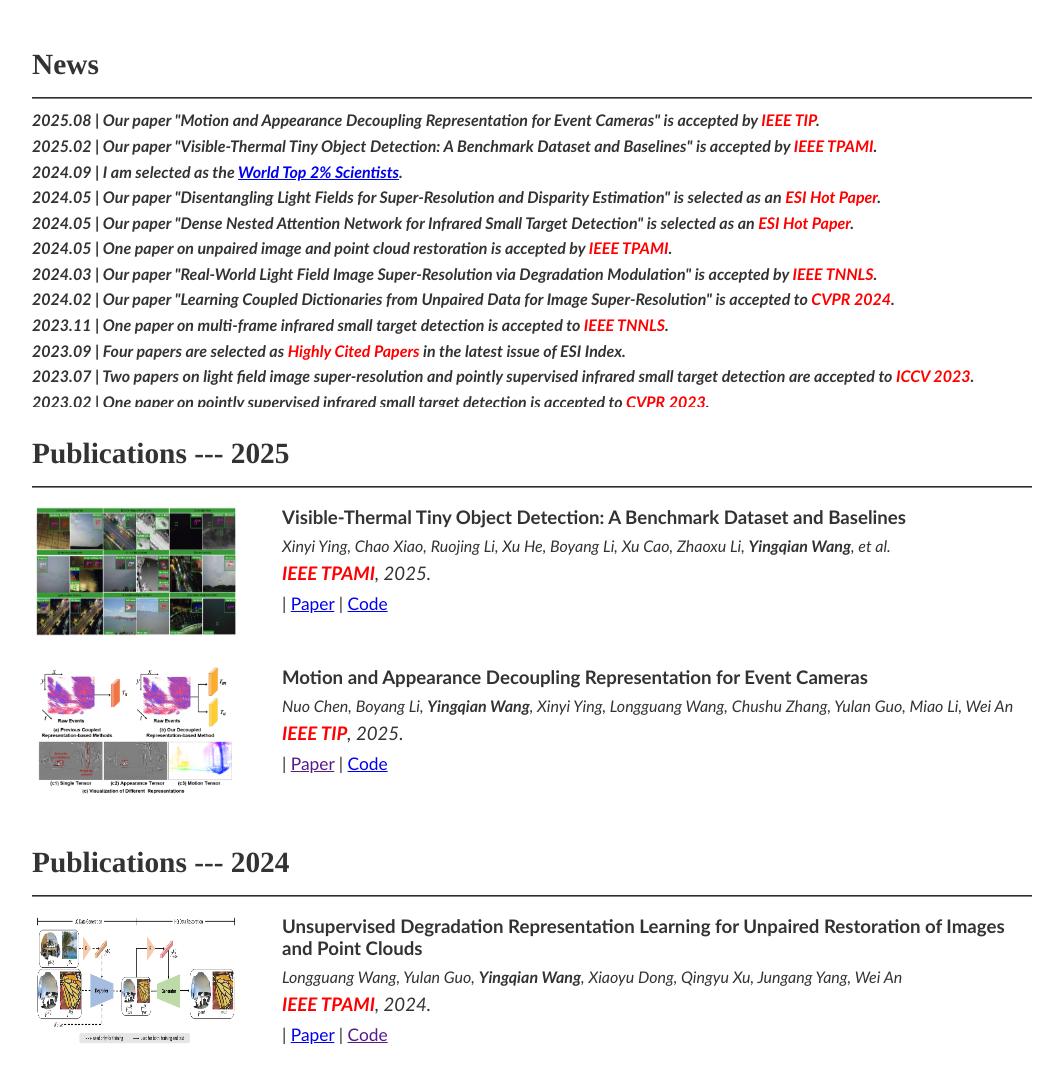
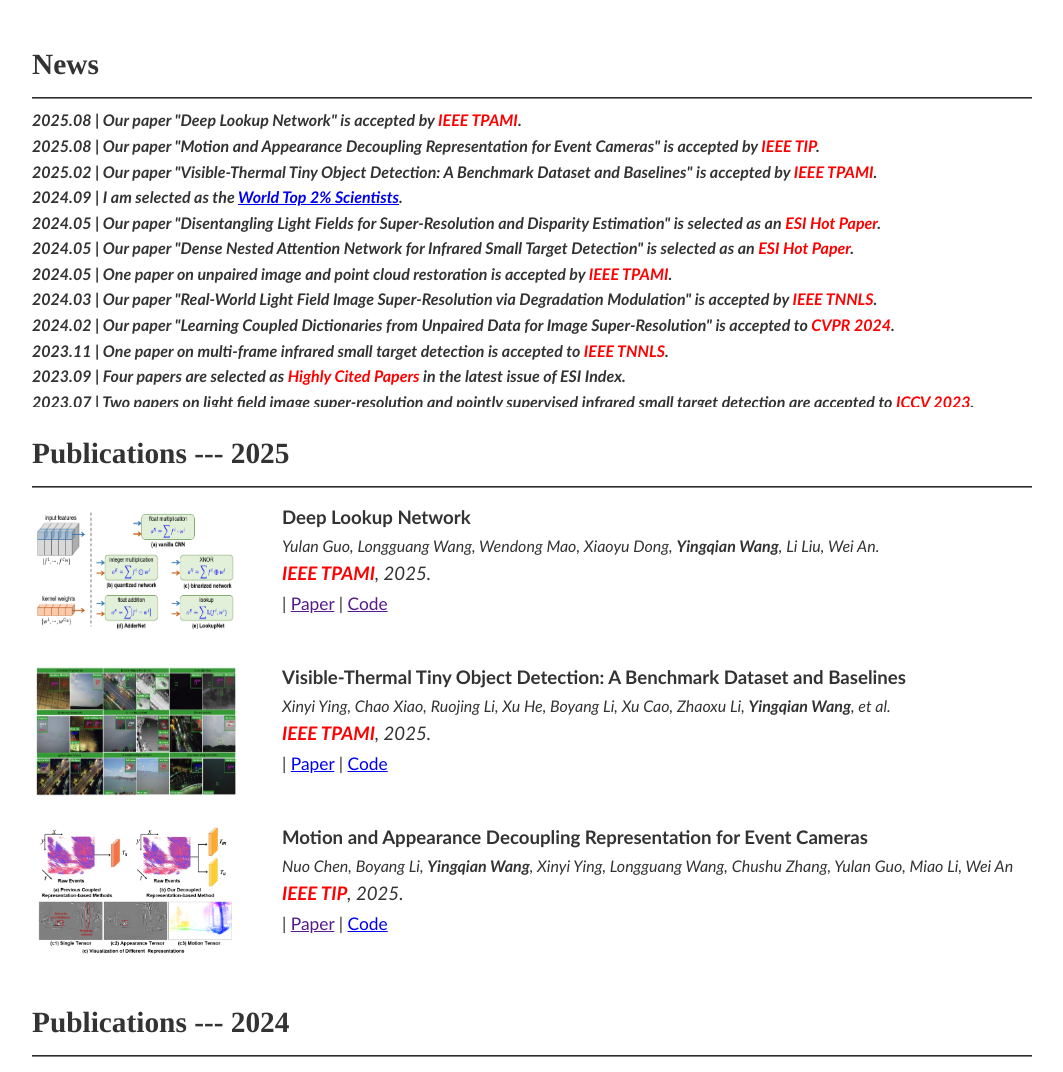
Before and after one commit to YingqianWang/yingqianwang.github.io, a plain HTML site: page index.html in a window 1280 px wide. Shown: the part 540-1612 px from the top of the page, without its empty margins (108-1171 px from the left). Drawn offline with Linux system fonts and the light colour scheme.

Commit message:
Update index.html

```diff
--- a/index.html
+++ b/index.html
@@ -191,6 +191,7 @@
 		<div class="paper long"><b>
 			<div class="sub-right">
 			<div class="paperName"><b>
+			2025.08 | Our paper "Deep Lookup Network" is accepted by <span style="color:red">IEEE TPAMI</span>.<br>
 			2025.08 | Our paper "Motion and Appearance Decoupling Representation for Event Cameras" is accepted by <span style="color:red">IEEE TIP</span>.<br>
 			2025.02 | Our paper "Visible-Thermal Tiny Object Detection: A Benchmark Dataset and Baselines" is accepted by <span style="color:red">IEEE TPAMI</span>.<br>
 			2024.09 | I am selected as the <a href="https://topresearcherslist.com/Home/Search?AuthFull=Wang%2C+Yingqian" target="_blank" rel="nofollow">World Top 2% Scientists</a>.<br>
@@ -230,6 +231,28 @@
 	<div class="section">
 	<span class="Title"><b>Publications --- 2025</b></span><p><p>
 	<hr style="BORDER-LEFT-STYLE: none; BORDER-TOP: gray 2px groove; HEIGHT: 0px; BORDER-BOTTOM-STYLE: none; BORDER-RIGHT-STYLE: none">
+
+		<div class="paper short">
+				<div class="sub-left">
+					<span></span>
+					<img border="0" width="200" height="130" src="imgs/LookupNet.png">
+				</div>
+				<div class="sub-right">
+					<div class="paperTitle">
+						Deep Lookup Network
+					</div>
+					<div class="paperName">
+						Yulan Guo, Longguang Wang, Wendong Mao, Xiaoyu Dong, <b>Yingqian Wang</b>, Li Liu, Wei An.
+					</div>
+					<div class="paperPub">
+						<span style="color:red"> <b>IEEE TPAMI</b></span>, 2025.<br>
+					</div>
+					<div class="paperLink">
+						| <a href="" target="_blank" rel="nofollow">Paper</a>
+						| <a href="" target="_blank" rel="nofollow">Code</a>
+					</div>
+				</div>
+			</div>
 
 		<div class="paper short">
 				<div class="sub-left">
```
